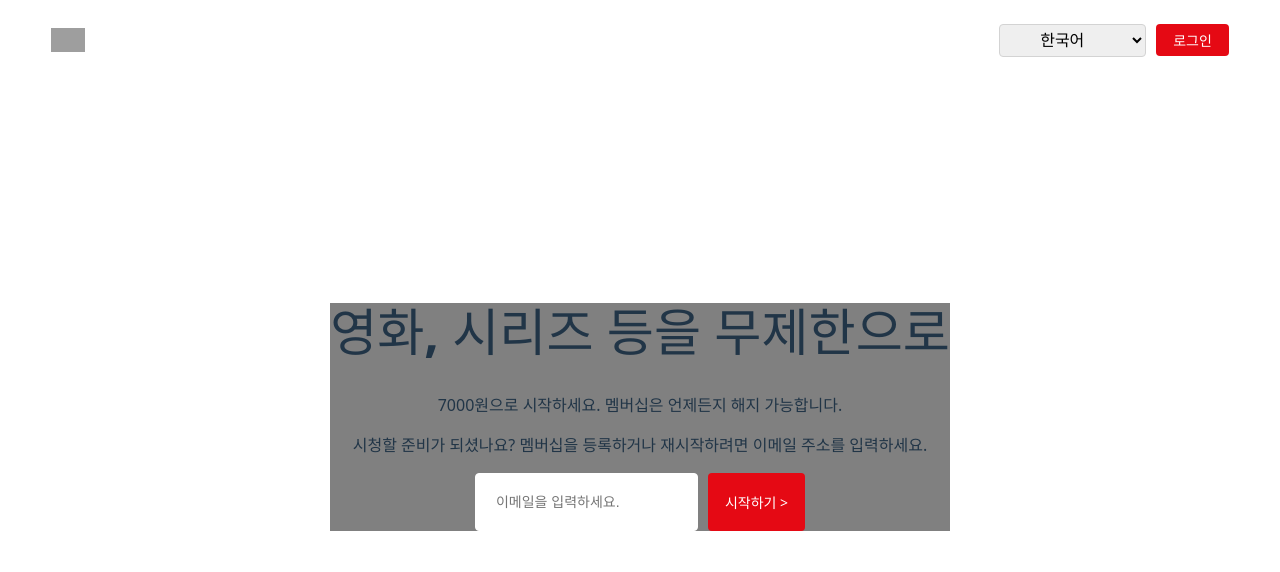
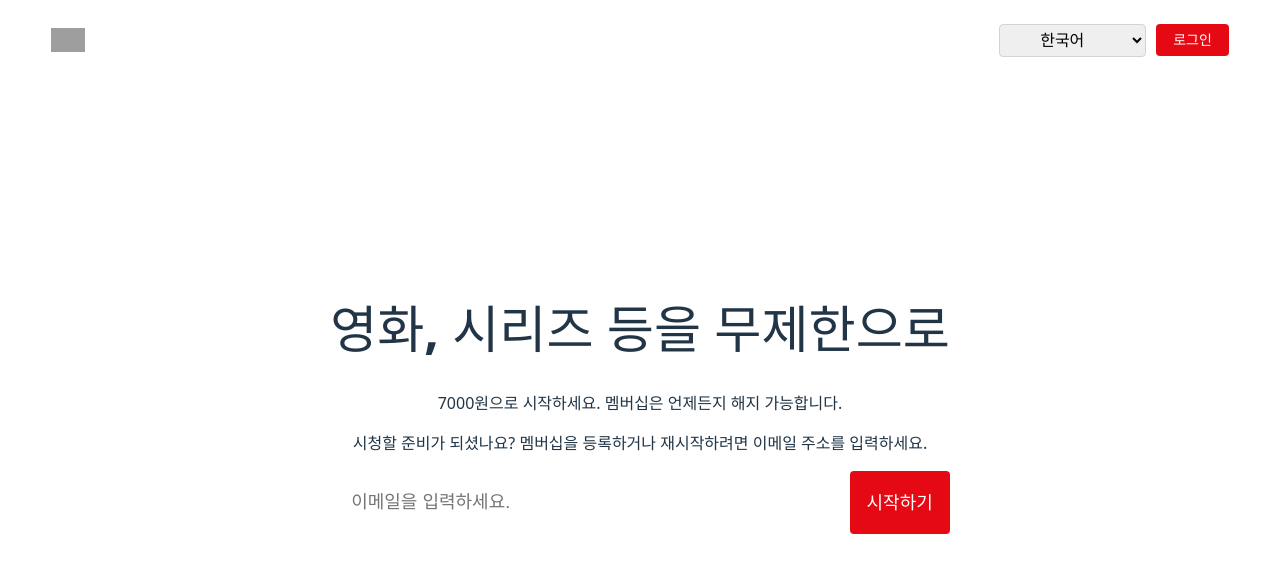
Before and after one commit to kumgold/web-study, a React (Vite) app in the folder react-netflix-clone/: page / in a window 1280 px wide. Shown: the top 572 px of the page. Built offline with nearby package versions, Linux system fonts and the light colour scheme; grey boxes are pictures that could not be loaded.

Commit message:
update page header

```diff
--- a/react-netflix-clone/src/App.tsx
+++ b/react-netflix-clone/src/App.tsx
@@ -7,7 +7,7 @@ function App() {
     return (
         <div>
             <Header />
-            <div style={{ width: "100%", backgroundColor: "gray" }}>
+            <div>
                 <h1>영화, 시리즈 등을 무제한으로</h1>
                 <p>7000원으로 시작하세요. 멤버십은 언제든지 해지 가능합니다.</p>
                 <div>
@@ -20,12 +20,11 @@ function App() {
                             display: "flex",
                             flexDirection: "row",
                             flex: 1,
-                            alignContent: "center",
-                            justifyContent: "center",
+                            alignItems: "stretch",
                         }}
                     >
                         <Input />
-                        <Button text="시작하기 >" />
+                        <Button text="시작하기" fontSize="18px" />
                     </div>
                 </div>
             </div>
--- a/react-netflix-clone/src/components/Button.css
+++ b/react-netflix-clone/src/components/Button.css
@@ -1,7 +1,10 @@
 .default_button {
     width: auto;
+    font-weight: bold;
+    line-height: 0;
     font-size: 14px;
-    font-weight: 500;
+    font-weight: 700;
+    text-align: center;
     min-height: 32px;
     padding: 4px 16px;
     border-radius: 4px;
--- a/react-netflix-clone/src/components/Button.tsx
+++ b/react-netflix-clone/src/components/Button.tsx
@@ -1,7 +1,17 @@
 import "./Button.css";
 
-const Button = ({ text }: { text: string }) => {
-    return <button className="default_button">{text}</button>;
+const Button = ({ text, fontSize }: { text: string; fontSize: string }) => {
+    const buttonStyle: React.CSSProperties = {};
+
+    if (fontSize) {
+        buttonStyle.fontSize = fontSize;
+    }
+
+    return (
+        <button className="default_button" style={buttonStyle}>
+            {text}
+        </button>
+    );
 };
 
 export default Button;
--- a/react-netflix-clone/src/components/Header.tsx
+++ b/react-netflix-clone/src/components/Header.tsx
@@ -20,7 +20,7 @@ const Header: React.FC = () => {
                         English
                     </option>
                 </select>
-                <Button text="로그인" />
+                <Button text="로그인" fontSize="14px" />
             </div>
         </header>
     );
--- a/react-netflix-clone/src/components/Input.css
+++ b/react-netflix-clone/src/components/Input.css
@@ -1,8 +1,9 @@
 .input {
+    flex-grow: 1;
     border: 1px solid white;
     border-radius: 4px;
-    border-color: white;
     padding: 20px;
-    font-size: 14px;
+    font-size: 18px;
+    box-sizing: border-box;
     margin-right: 10px;
 }
--- a/react-netflix-clone/src/components/Input.tsx
+++ b/react-netflix-clone/src/components/Input.tsx
@@ -1,11 +1,7 @@
 import "./Input.css";
 
 const Input: React.FC = () => {
-    return (
-        <div className="wrapperClass">
-            <input className="input" placeholder="이메일을 입력하세요." />
-        </div>
-    );
+    return <input className="input" placeholder="이메일을 입력하세요." />;
 };
 
 export default Input;
```
